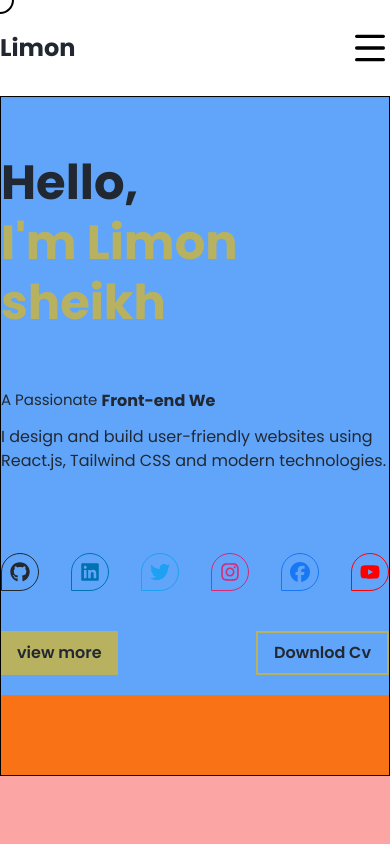
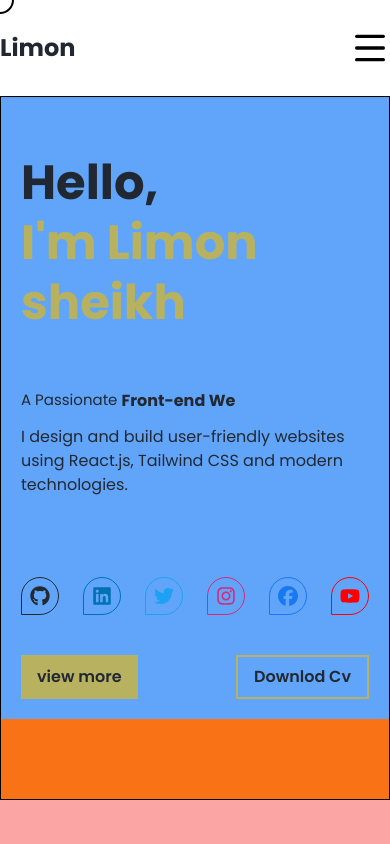
Before and after one commit to Limon-sheikh/My-portfolio, a React (Vite) app in the folder my-website/: page / in a window 390 px wide. Shown: the top 844 px of the page. Built offline with nearby package versions, Linux system fonts and the light colour scheme.

Commit message:
some change

```diff
--- a/my-website/src/pages/Hero.jsx
+++ b/my-website/src/pages/Hero.jsx
@@ -7,7 +7,7 @@ const Home = () => {
 
   return (
     <section className=" bg-orange-500 border pb-20 ">
-      <div className="container mx-auto grid md:grid-cols-12 bg-blue-400">
+      <div className="container mx-auto grid md:grid-cols-12 bg-blue-400 px-5 md:px-0">
         {/* hero left side content start */}
         <div className="text-gray col-span-7">
           <h1 className="text-[clamp(3rem,11vw,5rem)] leading-tight md:text-6xl lg:text-7xl font-bold mt-14">
```
